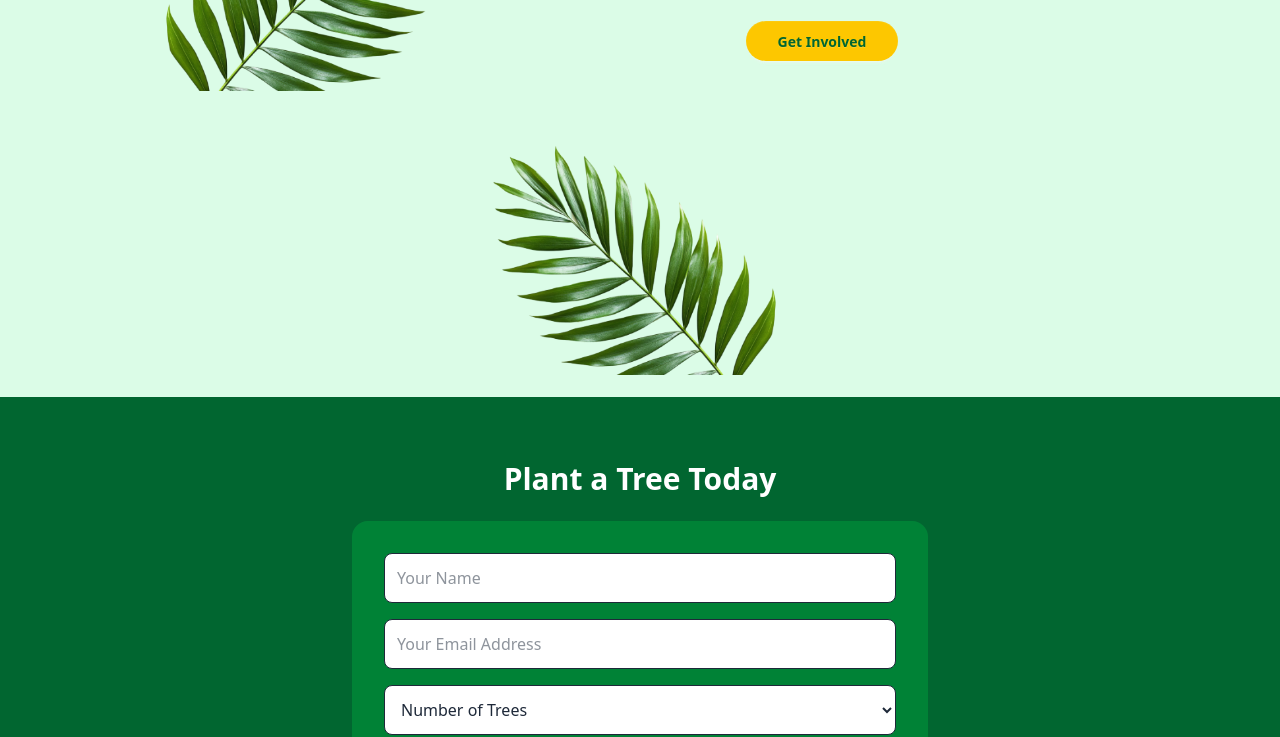
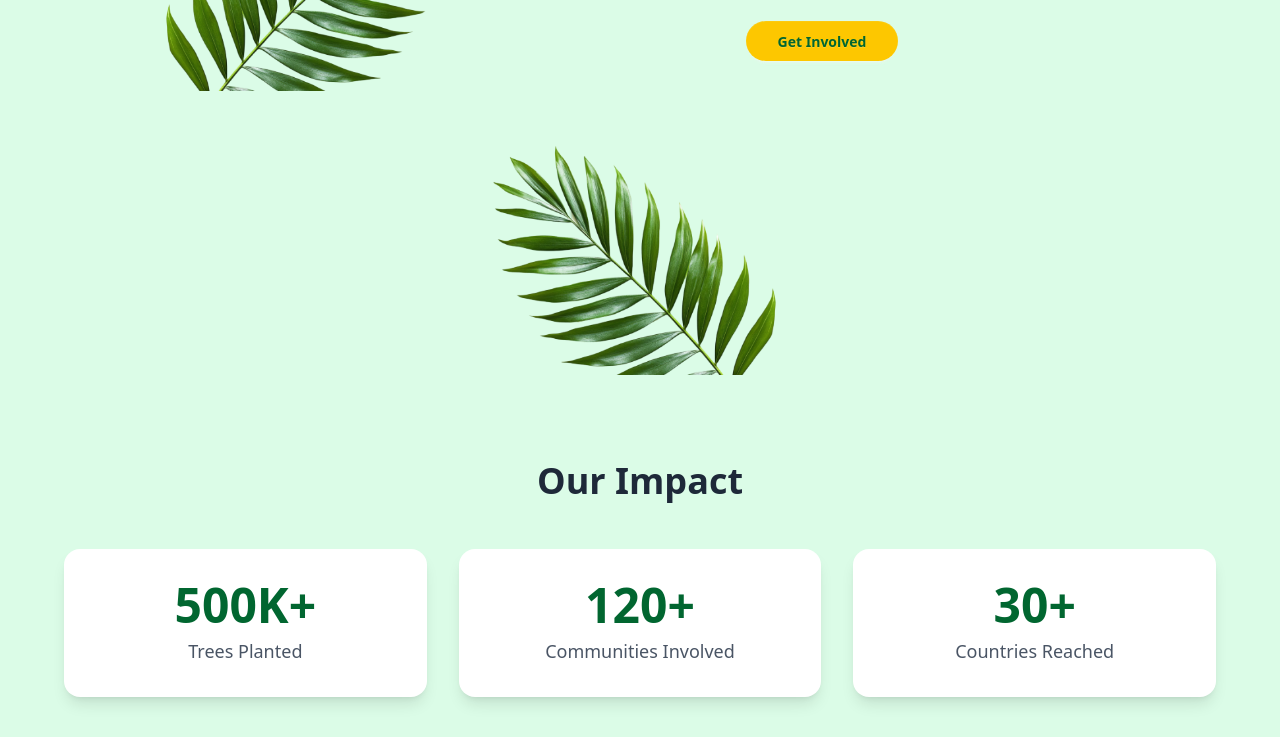
Before and after one commit to mahinwhy/ph_assignment_six, a plain HTML site: page index.html in a window 1280 px wide. Shown: the part 247-984 px from the top of the page. Drawn offline with nearby package versions, Linux system fonts and the light colour scheme.

Commit message:
impact done

```diff
--- a/index.html
+++ b/index.html
@@ -90,9 +90,30 @@
   </section>
 
   <!-- Impact -->
-  <section>
+<section class="bg-green-100 py-16 px-4">
+    <h2 class="text-center text-4xl font-bold text-gray-800 mb-12">
+        Our Impact
+    </h2>
 
-  </section>
+    <div class="flex flex-col md:flex-row justify-center items-center gap-8 max-w-6xl mx-auto">
+
+        <div class="bg-white p-8 rounded-2xl shadow-lg text-center flex-1 w-full md:w-auto">
+            <h3 class="text-5xl font-bold text-green-800 mb-2">500K+</h3>
+            <p class="text-gray-600 text-lg">Trees Planted</p>
+        </div>
+
+        <div class="bg-white p-8 rounded-2xl shadow-lg text-center flex-1 w-full md:w-auto">
+            <h3 class="text-5xl font-bold text-green-800 mb-2">120+</h3>
+            <p class="text-gray-600 text-lg">Communities Involved</p>
+        </div>
+
+        <div class="bg-white p-8 rounded-2xl shadow-lg text-center flex-1 w-full md:w-auto">
+            <h3 class="text-5xl font-bold text-green-800 mb-2">30+</h3>
+            <p class="text-gray-600 text-lg">Countries Reached</p>
+        </div>
+
+    </div>
+</section>
 
   <!-- Donation -->
   <section class="bg-green-800 flex items-center justify-center py-10 px-8 sm:py-12 sm:px-8">
```
